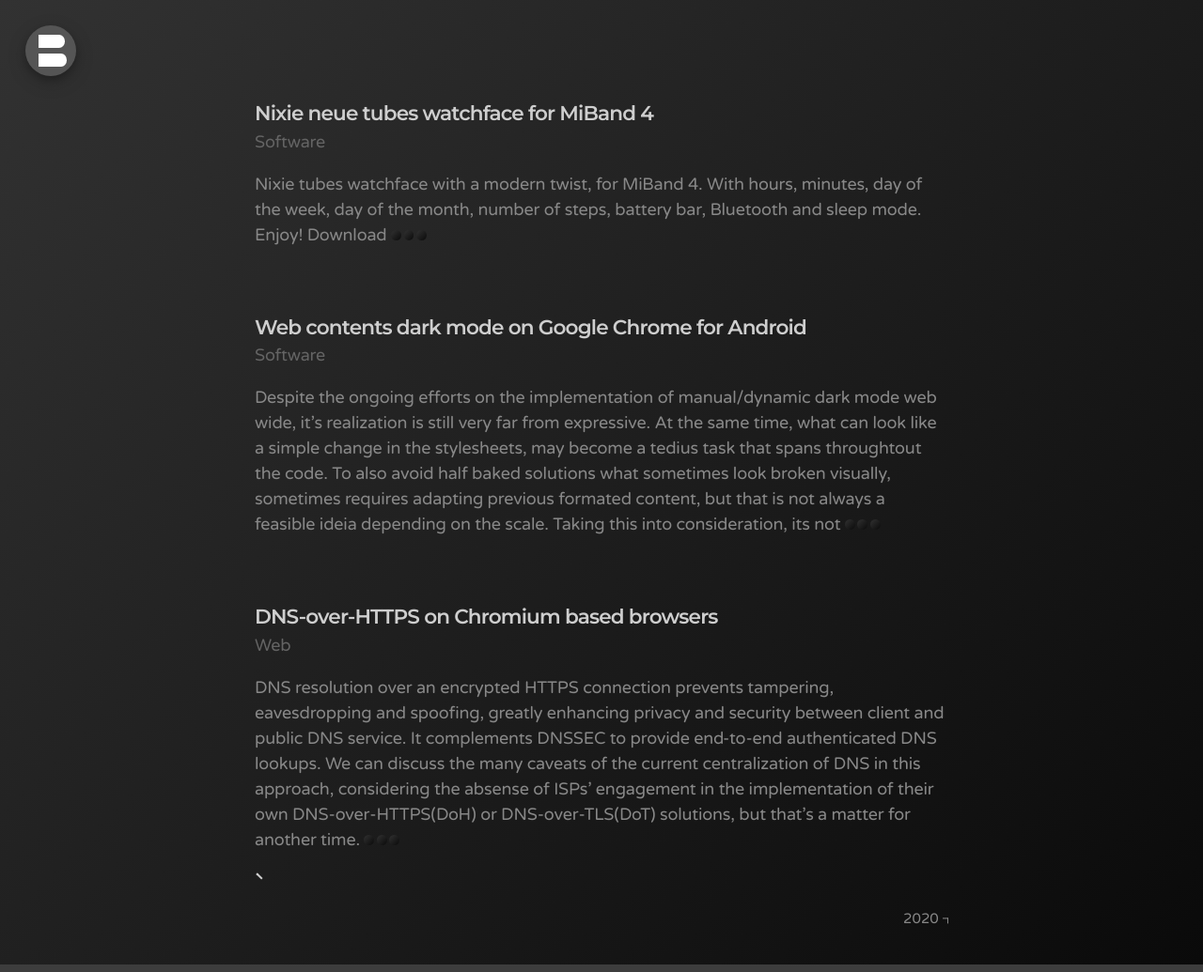
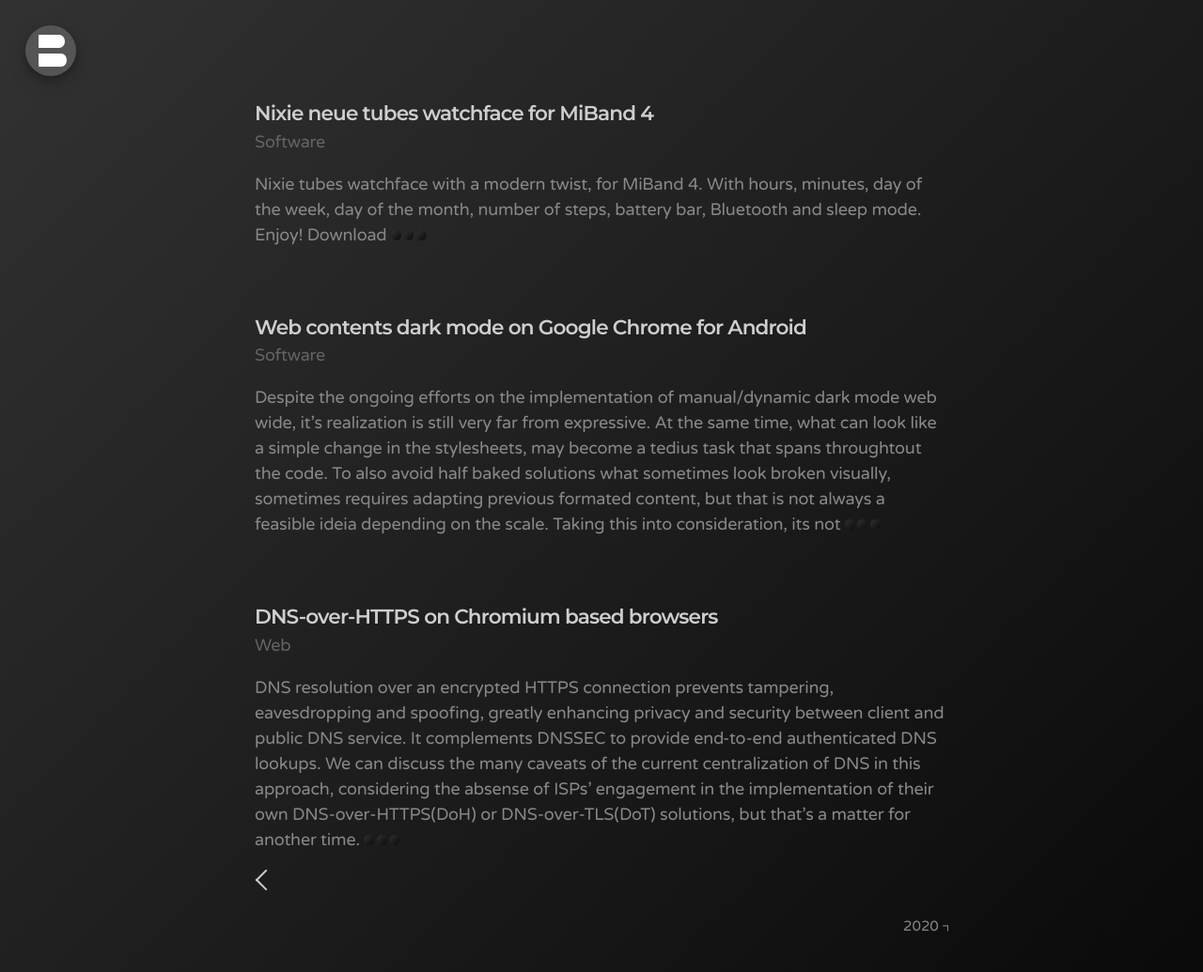
Before and after one commit to bonina/bonina.github.io, a Jekyll site: the page built from index.html, in a window 1280 px wide. Shown: the whole page at 94% size. Built offline with Jekyll 4.4.1, drawn with Linux system fonts in a browser that asks for light colours; the list of posts is cut into pages by our own code.

Commit message:
Update _pagination.scss

```diff
--- a/_sass/_pagination.scss
+++ b/_sass/_pagination.scss
@@ -38,7 +38,8 @@
 }
 
 a.right {
-  height: 8px;
+  height: 16px;
+  width: 16px;
   border: solid #cecece;
   border-width: 0 2px 2px 0;
   //display: inline-block;
@@ -49,7 +50,8 @@
 }
 
 a.left {
-  height: 8px;
+  height: 16px;
+  width: 16px;
   border: solid #cecece;
   border-width: 0 2px 2px 0;
   //display: inline-block;
```
